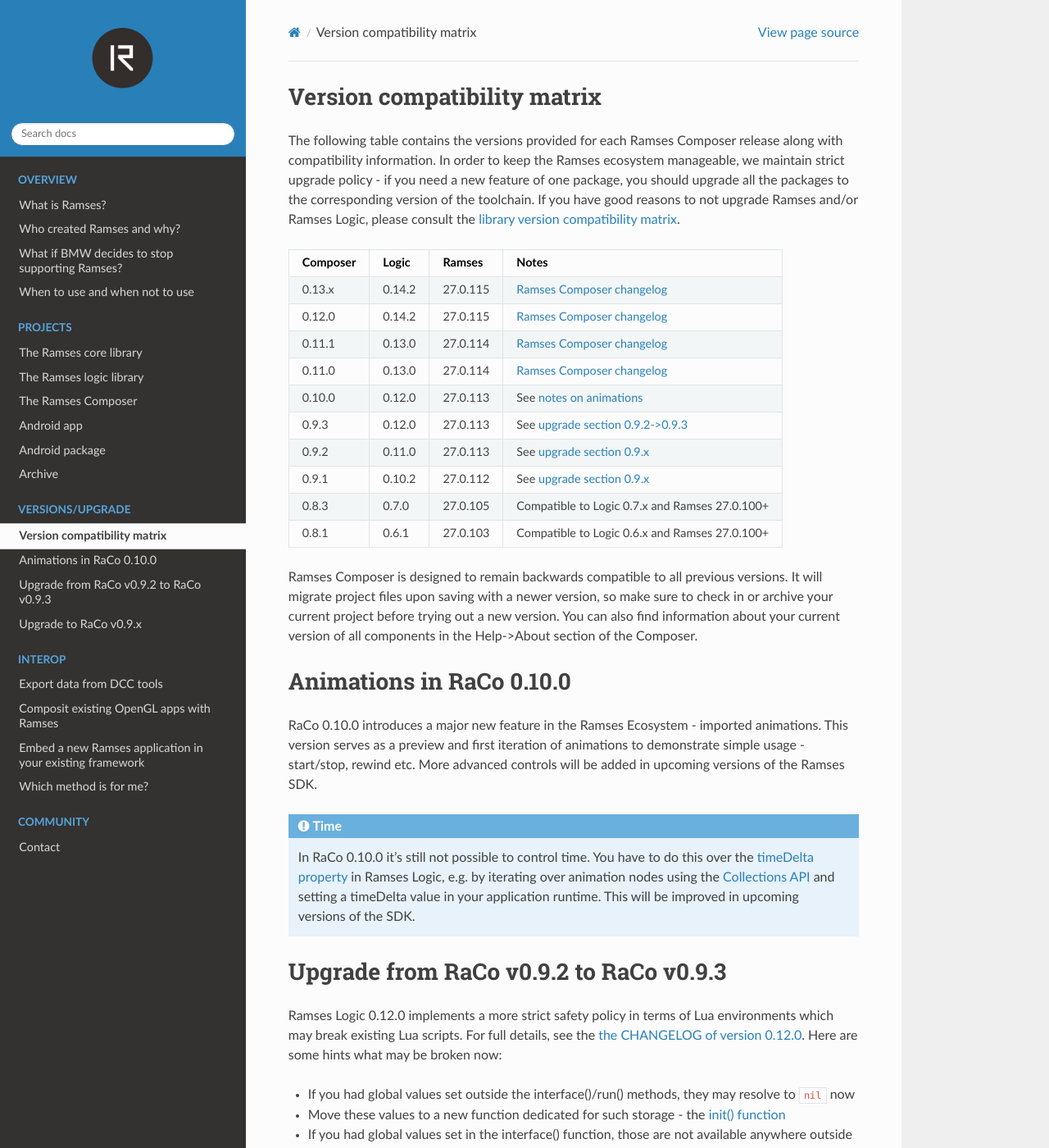
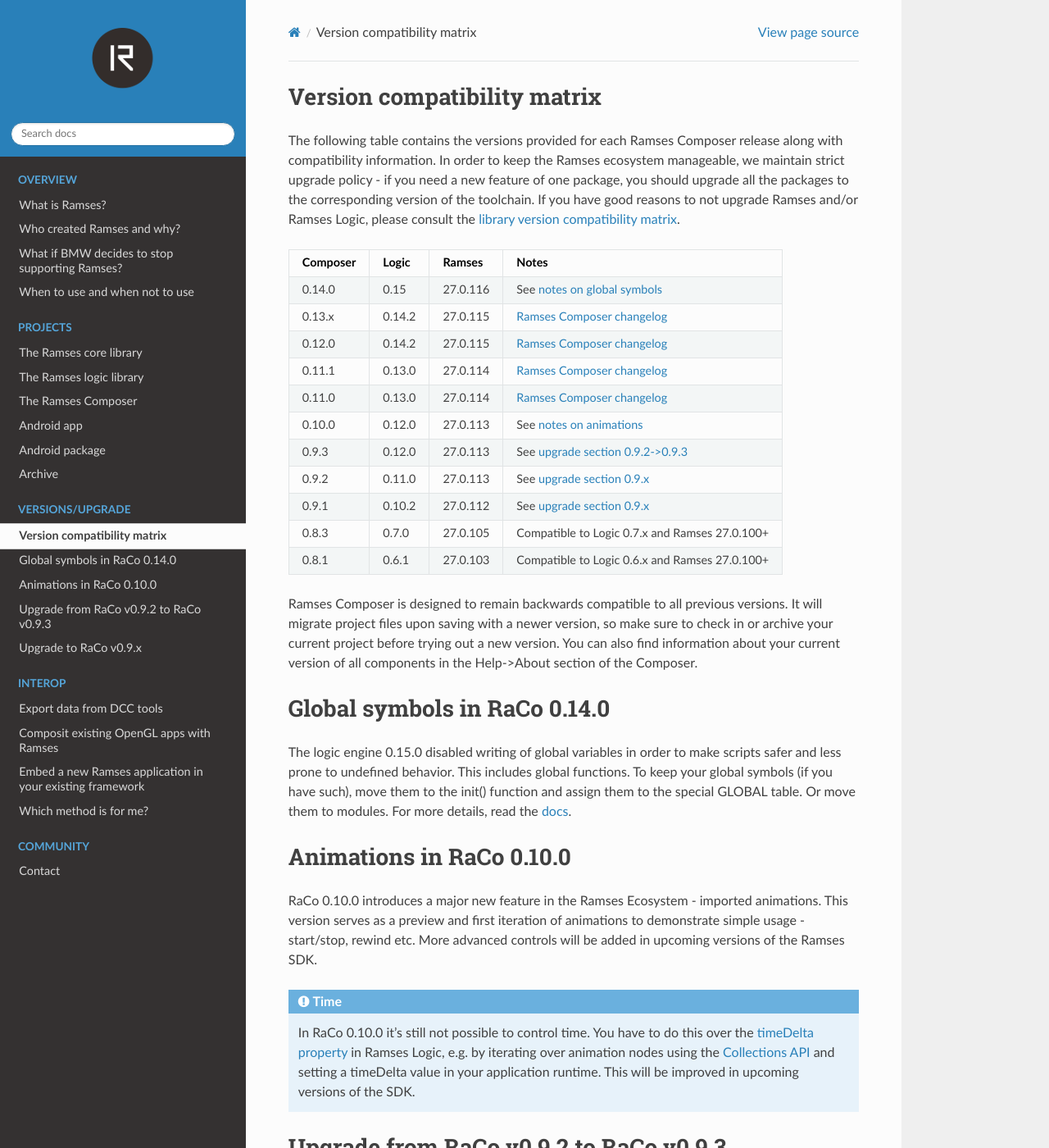
Before and after one commit to COVESA/ramses-sdk, a Sphinx documentation site: the page built from doc/versions.md, in a window 1280 px wide and 1400 px high. Shown: the whole window at 82% size. Built offline with Sphinx 7.4.7 and the Read the Docs theme 2.0.0, drawn with Linux system fonts in a browser that asks for light colours.

Commit message:
Update versions for RaCo 0.14.0

```diff
--- a/doc/versions.md
+++ b/doc/versions.md
@@ -9,6 +9,7 @@
 
 |Composer |Logic    | Ramses        | Notes                                                      |
 |---------|---------|---------------|------------------------------------------------------------|
+|0.14.0   |0.15     | 27.0.116      | See [notes on global symbols](upgrade_raco014) |
 |0.13.x   |0.14.2   | 27.0.115      | [Ramses Composer changelog](https://github.com/bmwcarit/ramses-composer/blob/main/CHANGELOG.md) |
 |0.12.0   |0.14.2   | 27.0.115      | [Ramses Composer changelog](https://github.com/bmwcarit/ramses-composer/blob/main/CHANGELOG.md) |
 |0.11.1   |0.13.0   | 27.0.114      | [Ramses Composer changelog](https://github.com/bmwcarit/ramses-composer/blob/main/CHANGELOG.md) |
@@ -23,6 +24,15 @@
 Ramses Composer is designed to remain backwards compatible to all previous versions. It will migrate project files upon saving with
 a newer version, so make sure to check in or archive your current project before trying out a new version.
 You can also find information about your current version of all components in the Help->About section of the Composer.
+
+(upgrade_raco014)=
+# Global symbols in RaCo 0.14.0
+
+The logic engine 0.15.0 disabled writing of global variables in order to make scripts safer
+and less prone to undefined behavior. This includes global functions. To keep your global
+symbols (if you have such), move them to the init() function and assign them to the
+special GLOBAL table. Or move them to modules. For more details, read the
+[docs](https://ramses-logic.readthedocs.io/en/latest/lua_syntax.html#global-variables-and-the-init-function).
 
 (animations)=
 # Animations in RaCo 0.10.0
```
